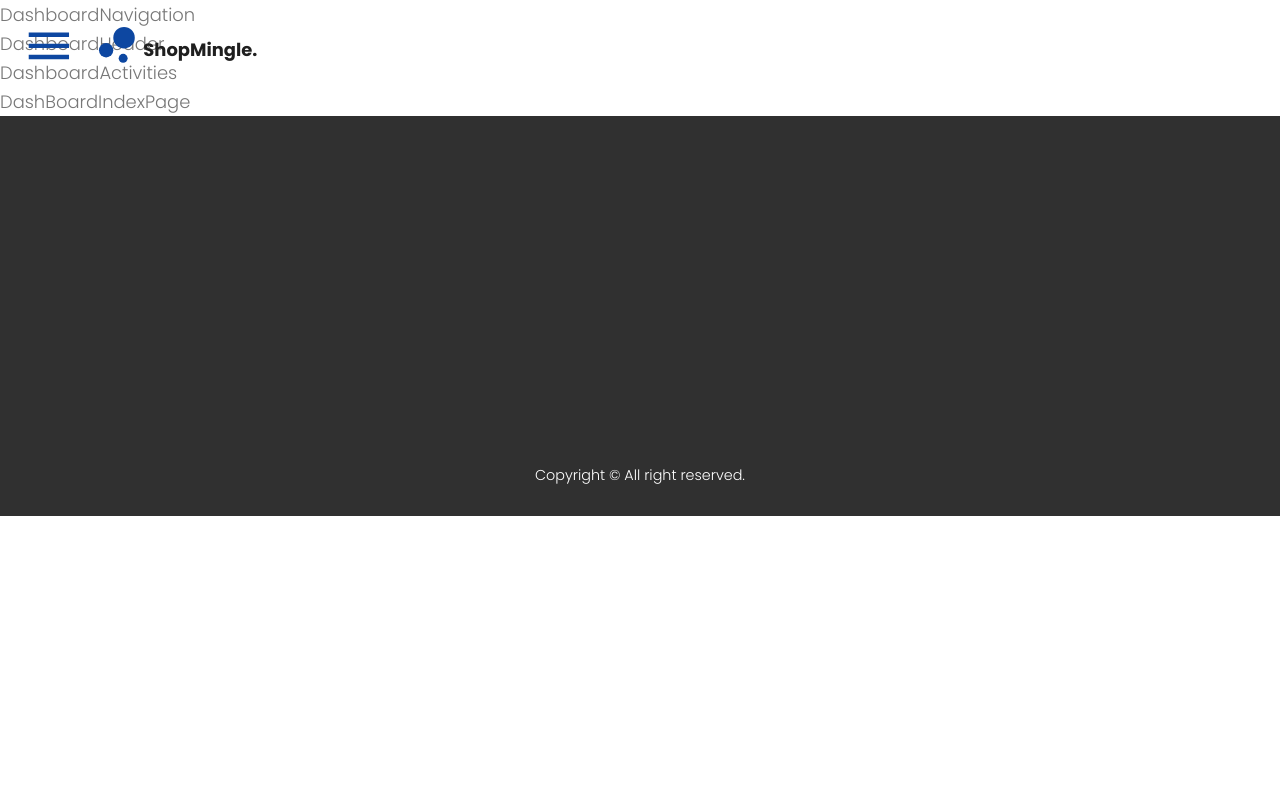
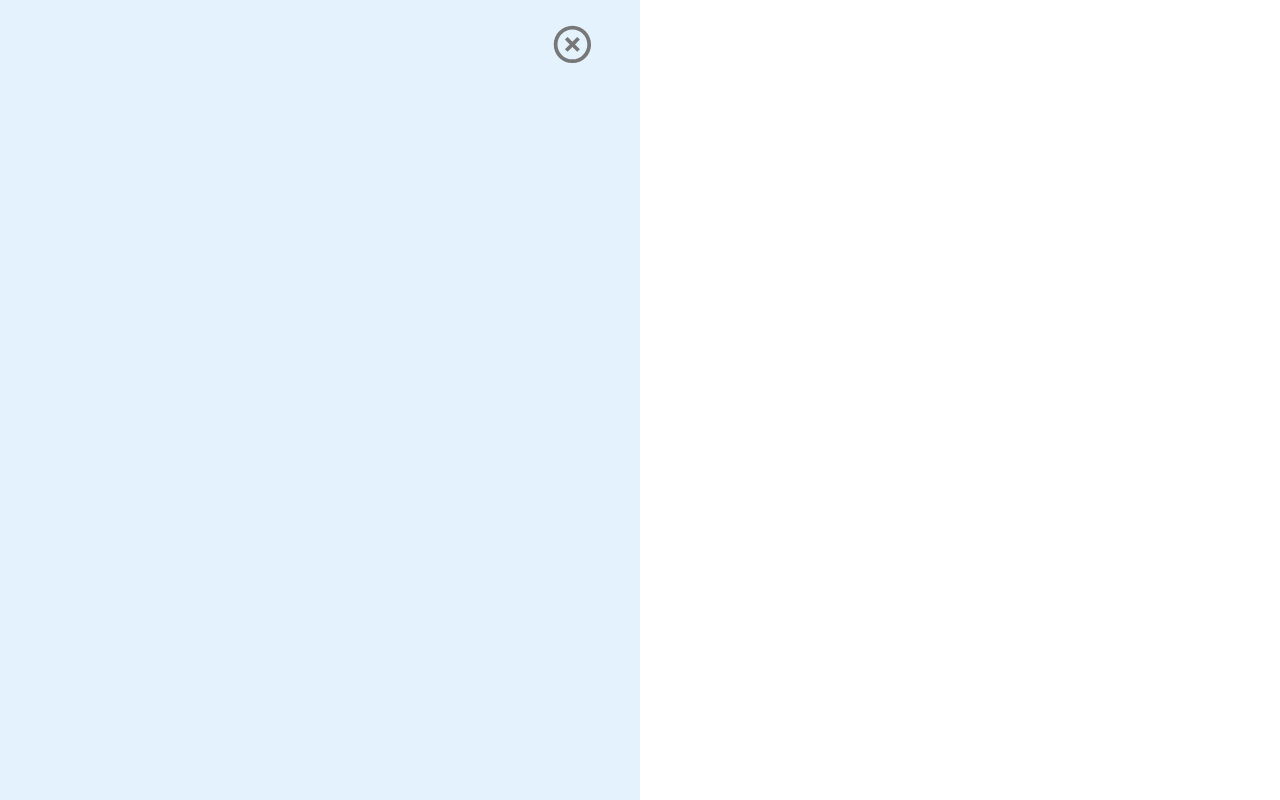
Before and after one commit to Nandiehakuna/ShopMingle, a React (Create React App) app: page /dashboard in a window 1280 px wide. Shown: the top 800 px of the page. Built offline with nearby package versions, Linux system fonts and the light colour scheme.

Commit message:
dropdown close button added

```diff
--- a/src/components/dashboardNavigation/DashboardNavigation.js
+++ b/src/components/dashboardNavigation/DashboardNavigation.js
@@ -1,20 +1,22 @@
 import React from 'react'
 import styled from 'styled-components'
 import NavHeader from './mini_components/NavHeader'
+import NavDropdown from './mini_components/NavDropdown'
+
 
 
 const NavContainer = styled.nav`
-  position: relative;
+  position: fixed;
   top: 0;
   left: 0;
-
+  bottom: 0;
 `
 
 const DashboardNavigation = () => {
   return (
     <NavContainer>
       <NavHeader/>
-      DashboardNavigation
+      <NavDropdown/>
     </NavContainer>
   )
 }
--- /dev/null
+++ b/src/components/dashboardNavigation/mini_components/NavDropdown.js
@@ -0,0 +1,28 @@
+import React from 'react'
+import styled from 'styled-components'
+import HighlightOffIcon from '@mui/icons-material/HighlightOff';
+
+
+const Container = styled.div`
+  position: absolute;
+  top: 0;
+  left: 0;
+  bottom: 0;
+  width: 50vw;
+  background-color: var(--blue50);
+`
+
+const NavDropdown = () => {
+  return (
+    <Container>
+        <HighlightOffIcon style={{ position: "absolute",
+        top: "0.5em",
+        right: "1em",
+        fontSize: "2.5em",
+        cursor: "pointer"}}/>
+
+    </Container>
+  )
+}
+
+export default NavDropdown
--- a/src/components/dashboardNavigation/mini_components/NavHeader.js
+++ b/src/components/dashboardNavigation/mini_components/NavHeader.js
@@ -7,6 +7,8 @@ const Nav = styled.nav`
   position: absolute;
 `
 
+const Modal = styled.div``
+
 const NavHeader = () => {
   return (
     <Nav>
@@ -14,8 +16,11 @@ const NavHeader = () => {
         position: "absolute",
         top: "0.35em",
         left: "0.4em",
-        color : "var(--blue900)"}}/>
+        color : "var(--blue900)",
+        cursor: "pointer"}}/>
         <NavLogo/>
+        <Modal/>
+
     </Nav>
   )
 }
--- a/src/pages/DashNoardIndexPage/DashBoardIndexPage.js
+++ b/src/pages/DashNoardIndexPage/DashBoardIndexPage.js
@@ -1,8 +1,14 @@
 import React from 'react'
+import styled from 'styled-components'
+
+
+const Section = styled.section`
+  height: 1000px;
+`
 
 const DashBoardIndexPage = () => {
   return (
-    <div>DashBoardIndexPage</div>
+    <Section>DashBoardIndexPage</Section>
   )
 }
 
```
